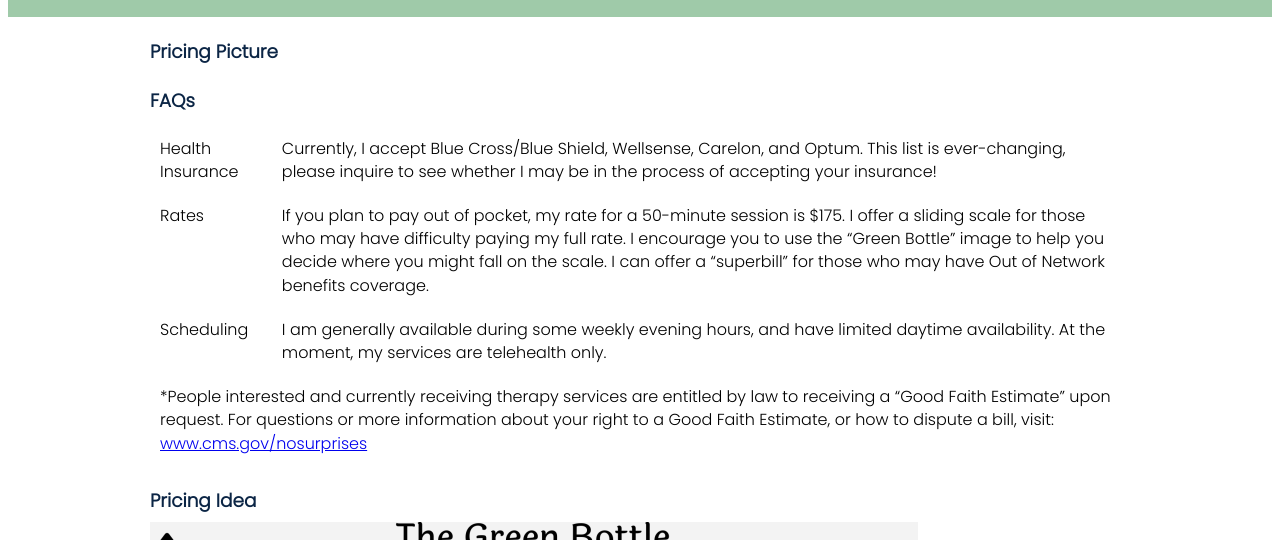
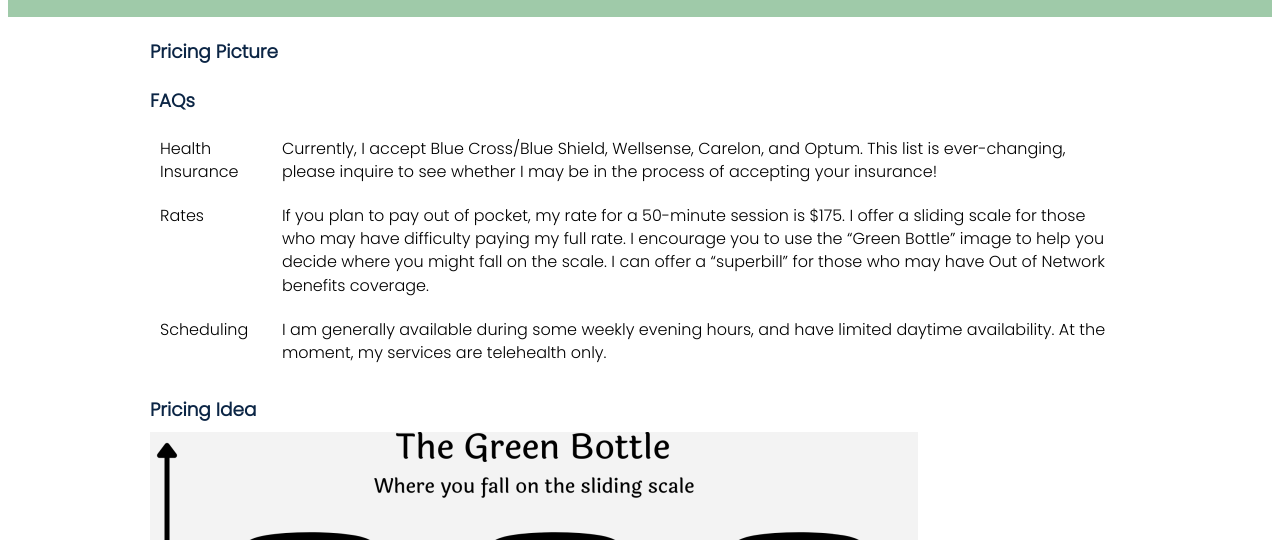
Before and after one commit to matt347/therapy-website-design, a plain HTML site: page frontend/details.html in a window 1280 px wide. Shown: the part 260-800 px from the top of the page. Drawn offline with Linux system fonts and the light colour scheme.

Commit message:
Removed message client didnt want

```diff
--- a/frontend/details.html
+++ b/frontend/details.html
@@ -44,13 +44,6 @@
           I am generally available during some weekly evening hours, and have limited daytime availability. At the
           moment, my services are telehealth only.
         </td>
-      <tr>
-        <td colspan="2">
-          *People interested and currently receiving therapy services are entitled by law to receiving a “Good Faith
-          Estimate” upon request. For questions or more information about your right to a Good Faith Estimate, or how to
-          dispute a bill, visit: <a href="https://www.cms.gov/nosurprises" target="_blank">www.cms.gov/nosurprises</a>
-        </td>
-      </tr>
       </tr>
     </table>
   </section>
```
